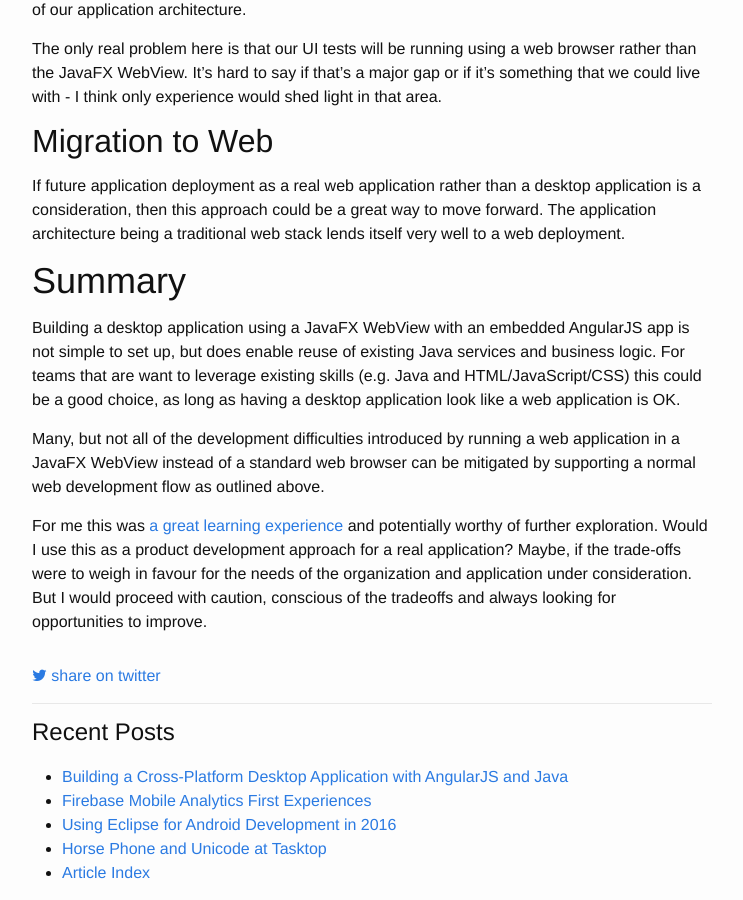
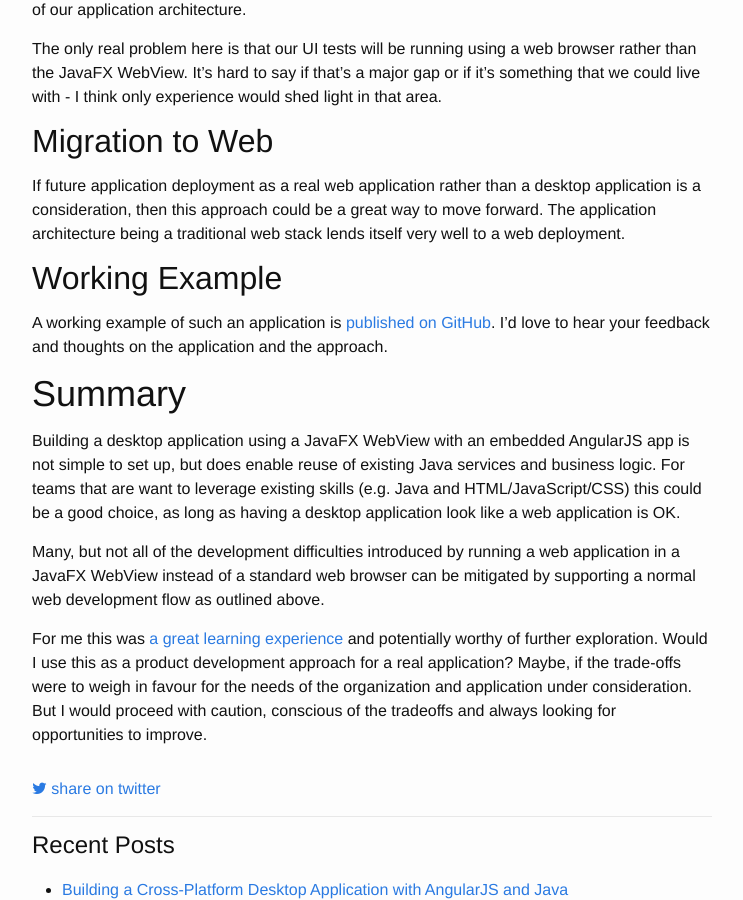
Before and after one commit to greensopinion/greensopinion.github.io, a Jekyll site: the page built from _posts/2016-06-01-cross-platform-desktop-application-with-angularjs.md, in a window 1280 px wide and 900 px high, scrolled down 3800 px. Shown: the whole window, without its empty margins (268-1011 px from the left). Built offline with Jekyll 4.4.1, drawn with Linux system fonts in a browser that asks for light colours; nearby versions of some CDN libraries; comment, search, counter and statistics services are not loaded.

Commit message:
add Working Example to the desktop app post

```diff
--- a/_posts/2016-06-01-cross-platform-desktop-application-with-angularjs.md
+++ b/_posts/2016-06-01-cross-platform-desktop-application-with-angularjs.md
@@ -97,6 +97,10 @@
 
 If future application deployment as a real web application rather than a desktop application is a consideration, then this approach could be a great way to move forward.  The application architecture being a traditional web stack lends itself very well to a web deployment.
 
+## Working Example
+
+A working example of such an application is [published on GitHub](https://github.com/greensopinion/greenbeans).  I'd love to hear your feedback and thoughts on the application and the approach.
+
 # Summary
 
 Building a desktop application using a JavaFX WebView with an embedded AngularJS app is not simple to set up, but does enable reuse of existing Java services and business logic.  For teams that are want to leverage existing skills (e.g. Java and HTML/JavaScript/CSS) this could be a good choice, as long as having a desktop application look like a web application is OK.
```
